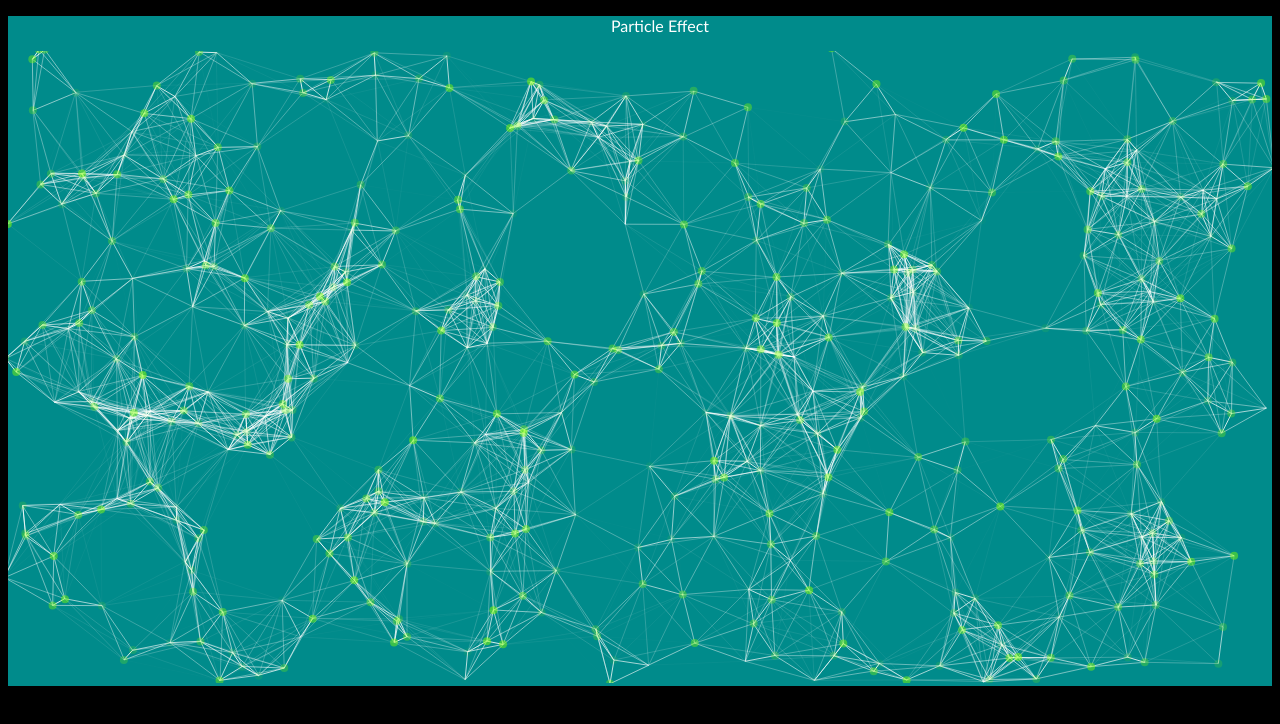
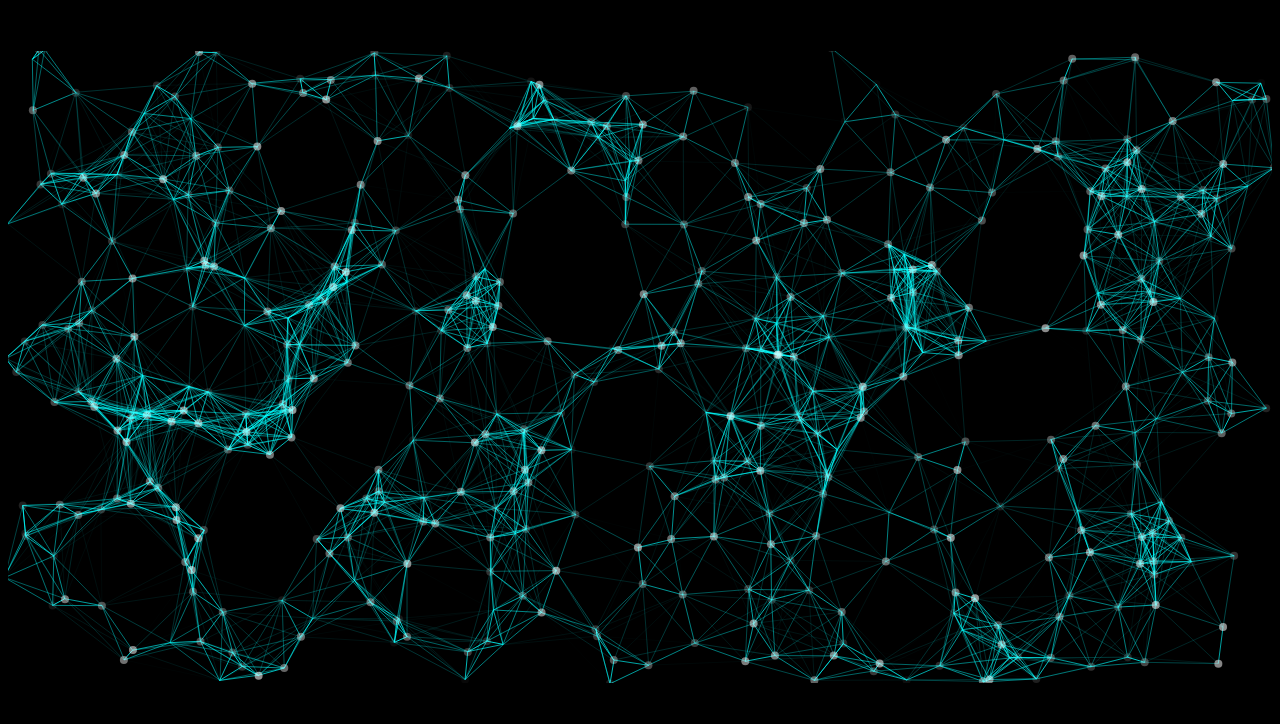
Before and after one commit to juljeanpierre/Particle-Effect, a plain HTML site: page index.html in a window 1280 px wide. Drawn offline with nearby package versions, Linux system fonts and the light colour scheme; animation ran at ten frames a second.

Commit message:
Background Color change

```diff
--- a/particles.json
+++ b/particles.json
@@ -4,7 +4,7 @@
       "value":450
     },
     "color":{
-      "value":"#7FFF00"
+      "value":"#ffffff"
     },
     "shape":{
       "type":"circle"
@@ -14,7 +14,7 @@
       "random":true,
       "anim":{
         "enable":true,
-        "speed":3
+        "speed":5
       }
     },
     "size":{
@@ -22,7 +22,8 @@
       "random":false
     },
     "line_linked":{
-      "enable": true
+      "enable": true,
+      "color":"#00FFFF"
     }
   }
 }
--- a/style.css
+++ b/style.css
@@ -1,11 +1,11 @@
 #particles-js{
-  background:no-repeat center center fixed #008B8B;
+  background:no-repeat center center fixed #000000;
 
 }
 
 body{
   background: no-repeat center center fixed #000;
   text-align: center;
-  color: white;
+  color: #white;
   font-family: Futura, "Trebuchet MS", Arial, sans-serif;
 }
```
